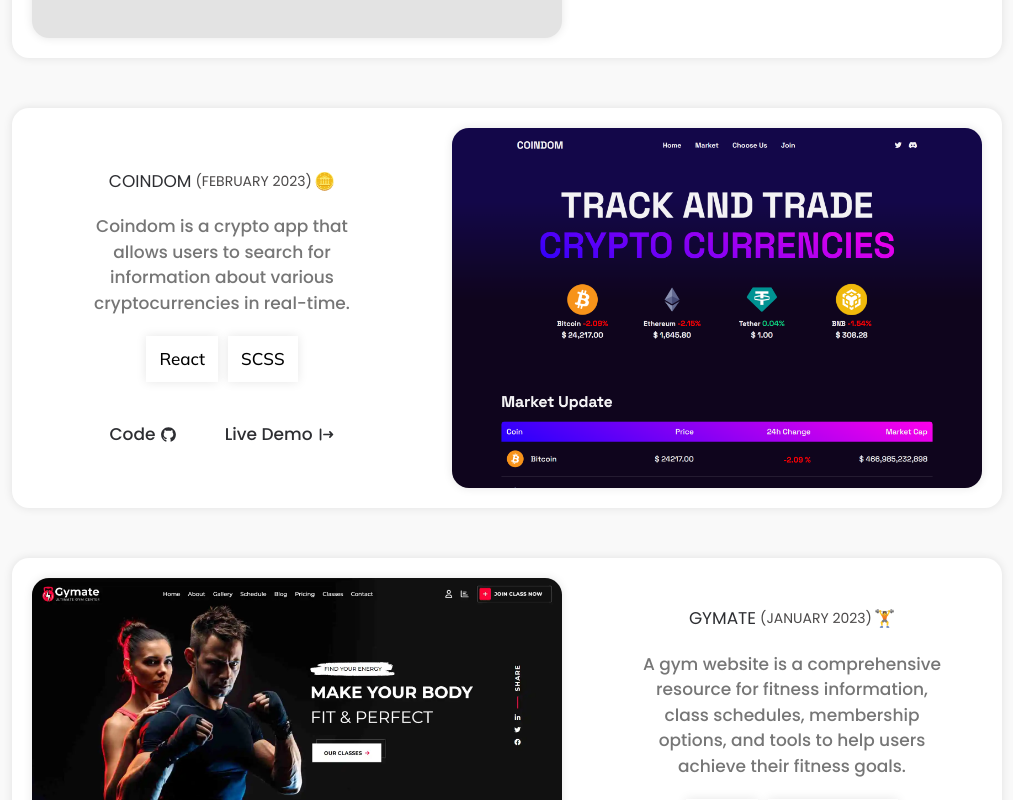
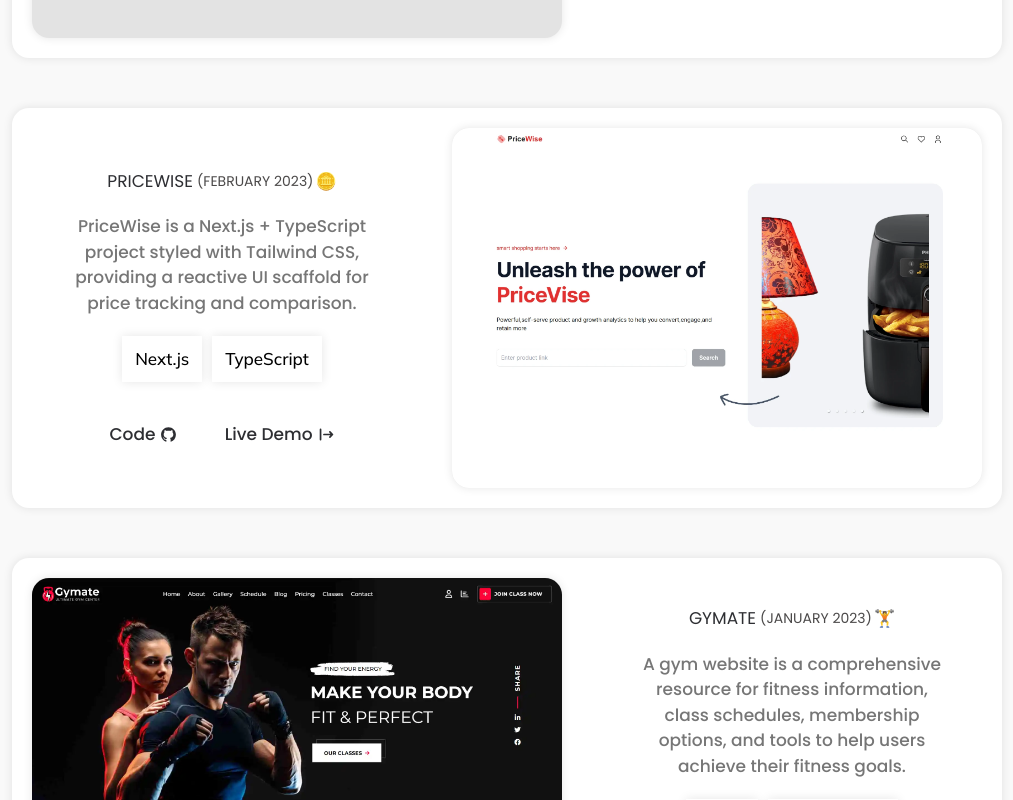
Before and after one commit to sdgsnehal/sdgsnehalportfolio, a React (Vite) app in the folder sdgsnehal/: page / in a window 1280 px wide. Shown: the part 2080-2880 px from the top of the page, without its empty margins (133-1146 px from the left). Built offline with nearby package versions, Linux system fonts and the light colour scheme.

Commit message:
feat(Projects.jsx): replace Coindom with PriceWise project details and assets feat(Projects.jsx): update project details and assets for PriceWise project

```diff
--- a/sdgsnehal/src/Components/Projects.jsx
+++ b/sdgsnehal/src/Components/Projects.jsx
@@ -2,7 +2,7 @@
 import Raouf from "../assets/ecom.webp";
 
 import Task from "../assets/task.webp";
-import CoinDom from "../assets/coin.png";
+import price from "../assets/price.webp";
 import Probox from "./Probox";
 import "./Projects.scss";
 
@@ -29,14 +29,14 @@
               />
 
               <Probox
-                title="Coindom"
+                title="PriceWise"
                 date="(February 2023)"
-                img={CoinDom}
-                description="Coindom is a crypto app that allows users to search for information about various cryptocurrencies in real-time."
-                techno1="React"
-                techno2="SCSS"
-                code="https://github.com/"
-                demo="https://coindom-crypto-search.vercel.app/"
+                img={price}
+                description="PriceWise is a Next.js + TypeScript project styled with Tailwind CSS, providing a reactive UI scaffold for price tracking and comparison."
+                techno1="Next.js"
+                techno2="TypeScript"
+                code="https://github.com/sdgsnehal/pricevise"
+                demo="https://pricevise.vercel.app/"
                 scrollY="-74%"
                 icon="🪙"
                 cName="reversed-proj"
```
Also changed, not shown: sdgsnehal/src/assets/price.webp (added).
